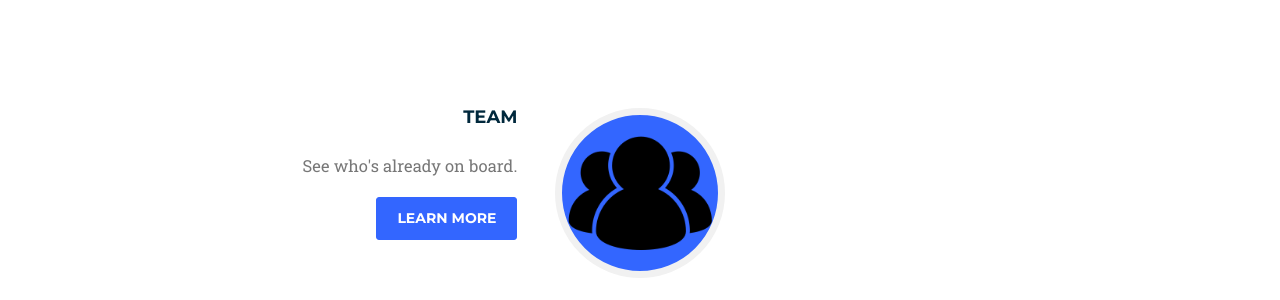
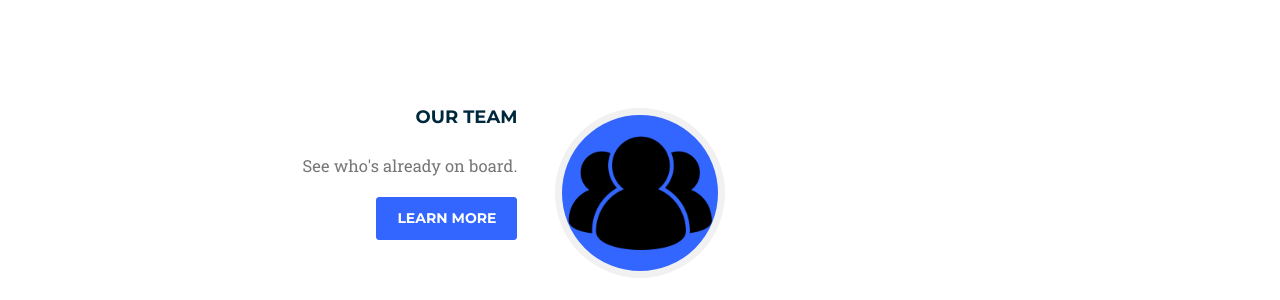
Before and after one commit to HughFerg/operation-space, a Jekyll site: the page built from index.html, in a window 1280 px wide and 900 px high, scrolled down 1604 px. Shown: the part 154-454 px from the top of the window. Built offline with Jekyll 4.4.1, drawn with Linux system fonts in a browser that asks for light colours; nearby versions of some CDN libraries; some web fonts are replaced; library files that are not in the unit come from our copies.

Commit message:
updated about text

```diff
--- a/_includes/2017_data/about.html
+++ b/_includes/2017_data/about.html
@@ -44,7 +44,7 @@
                             </div>
                             <div class="timeline-panel">
                                 <div class="timeline-heading">
-                                    <h4>Team</h4>
+                                    <h4>Our Team</h4>
                                 </div>
                                 <div class="timeline-heading">
                                     <p class="text-muted">See who's already on board.</p>
```
